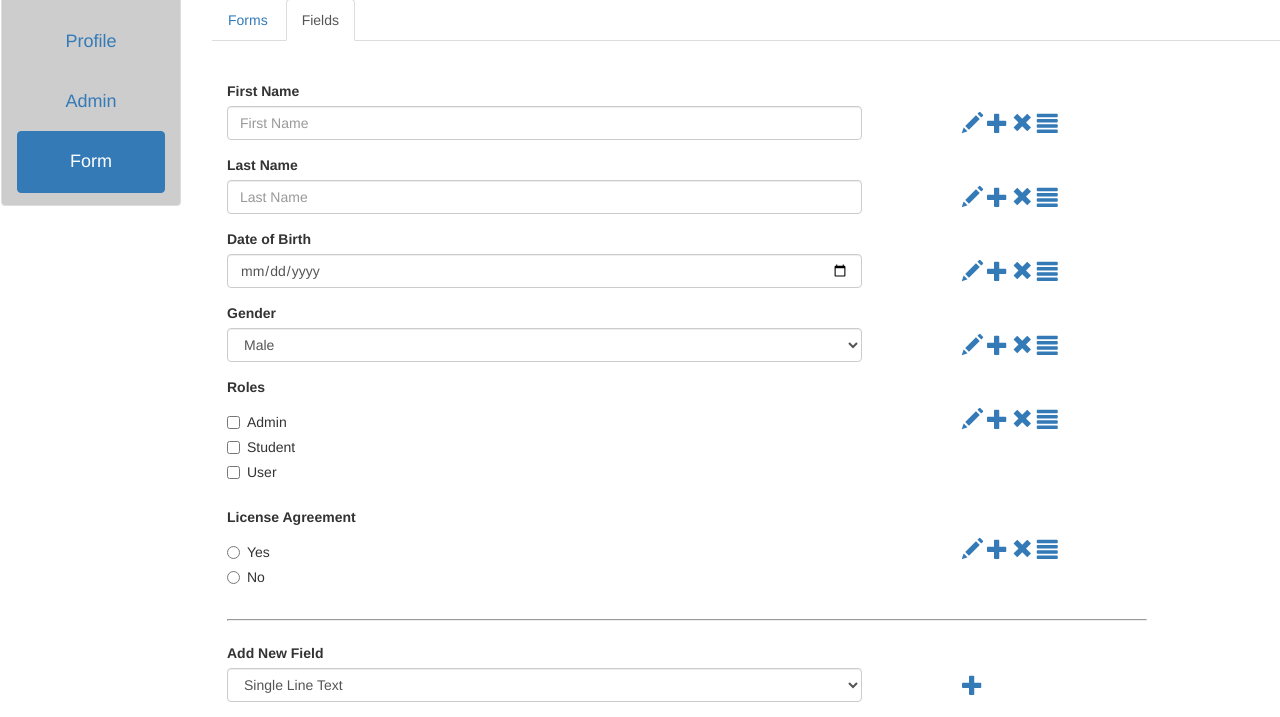
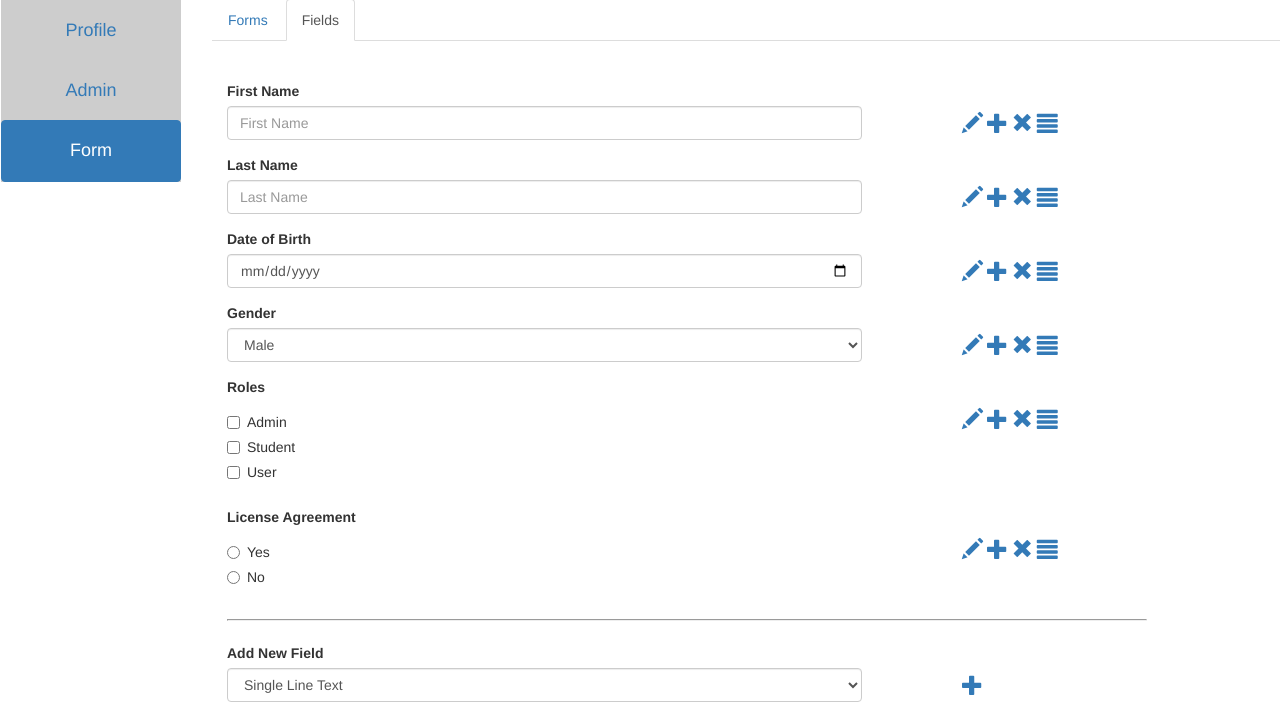
Before and after one commit to pre284mish/cs5610fall2015, a website: page public/assignment/form-fields.html in a window 1280 px wide. Shown: the part 129-846 px from the top of the page. Drawn offline with nearby package versions, Linux system fonts and the light colour scheme; files that its build step writes are made by us from their sources.

Commit message:
Commit for sidebar

```diff
--- a/public/assignment/form-fields.html
+++ b/public/assignment/form-fields.html
@@ -53,7 +53,7 @@
 
         <!-- the side navigation bar-->
         <div class="col-sm-2 sidebar sidebar-style-padding">
-            <ul class="nav nav-sidebar navbar-custom list-group-item text-center">
+            <ul class="nav nav-sidebar navbar-custom text-center">
                 <li><a href="home.html"><h4>Home</h4></a></li>
                 <li><a href="profile.html"><h4>Profile</h4></a></li>
                 <li><a href="admin.html"><h4>Admin</h4></a></li>
```
Also changed, not shown: public/assignment/admin.html (+1 -1 lines), public/assignment/forms.html (+1 -1 lines), public/assignment/home.html (+1 -1 lines), public/assignment/login.html (+1 -1 lines), public/assignment/profile.html (+1 -1 lines), public/assignment/register.html (+1 -1 lines).
